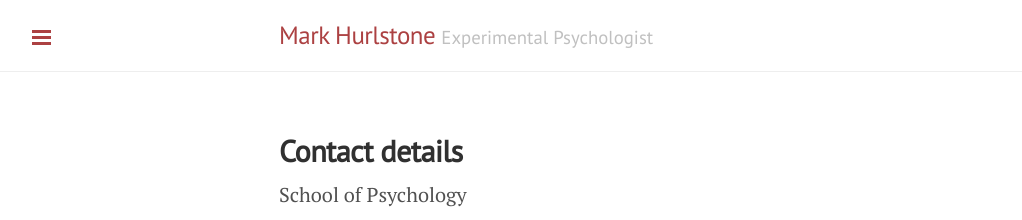
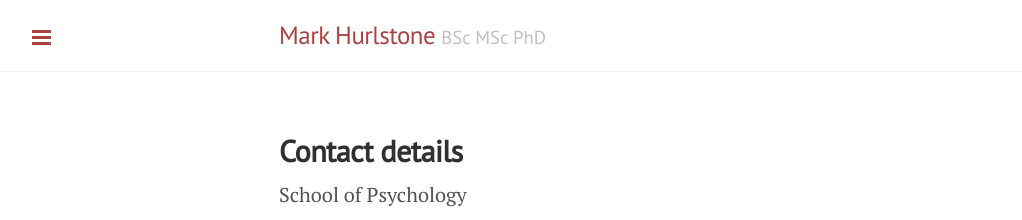
Before and after one commit to mjh508/mark-hurlstone.github.io, a Jekyll site: the page built from index.md, in a window 1280 px wide. Shown: the top 220 px of the page, without its empty margins (1-1023 px from the left). Built offline with Jekyll 4.4.1, drawn with Linux system fonts in a browser that asks for light colours; Markdown is read by kramdown in place of the engine named in the settings.

Commit message:
Update _config.yml

```diff
--- a/_config.yml
+++ b/_config.yml
@@ -10,7 +10,7 @@ relative_permalinks: true
 
 # Setup
 title:               Mark Hurlstone
-tagline:             'Experimental Psychologist'
+tagline:             'BSc MSc PhD'
 description:         'Assistant Professor<p>University of Western Australia<p><a href="mailto:mark.hurlstone@uwa.edu.au">mark.hurlstone@uwa.edu.au</a>'
 url:                 http://mark-hurlstone.github
 baseurl:             /
```
